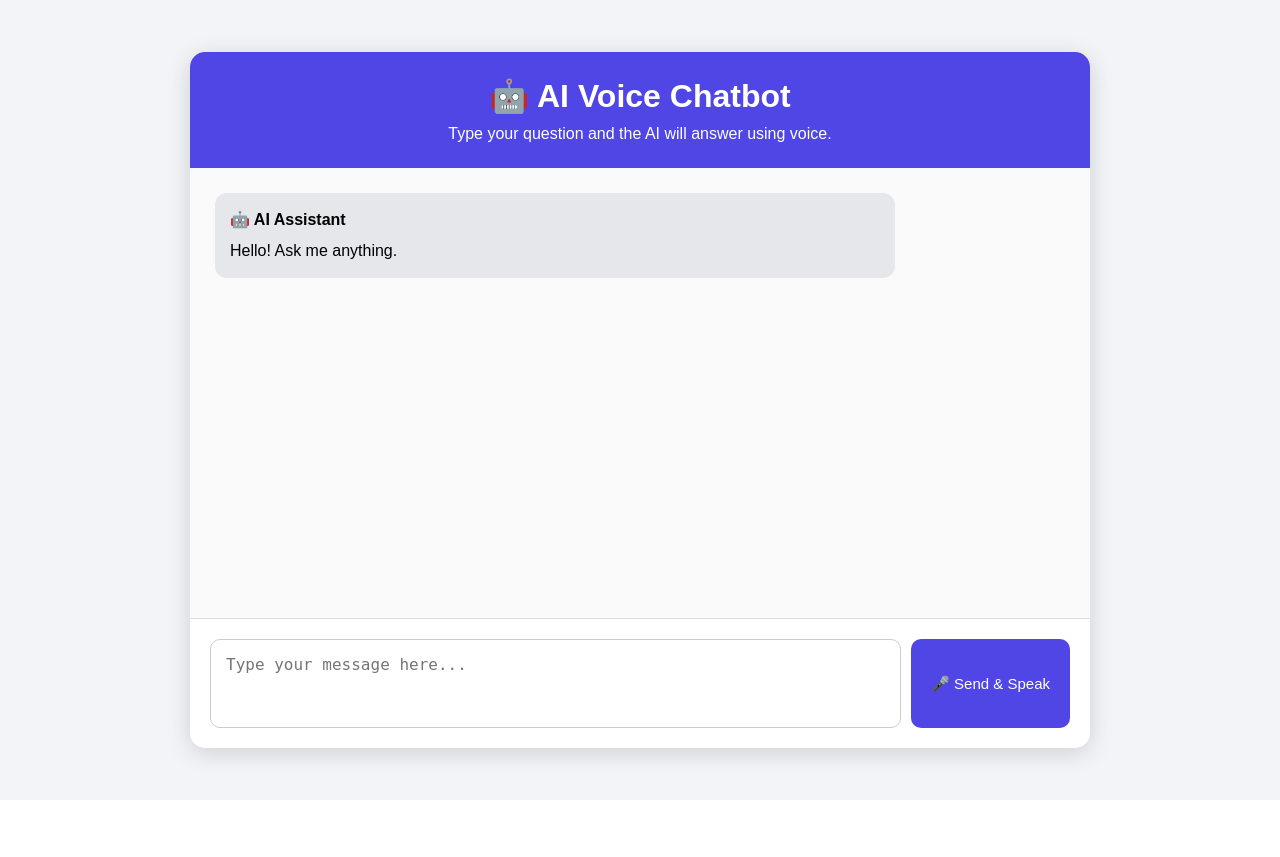
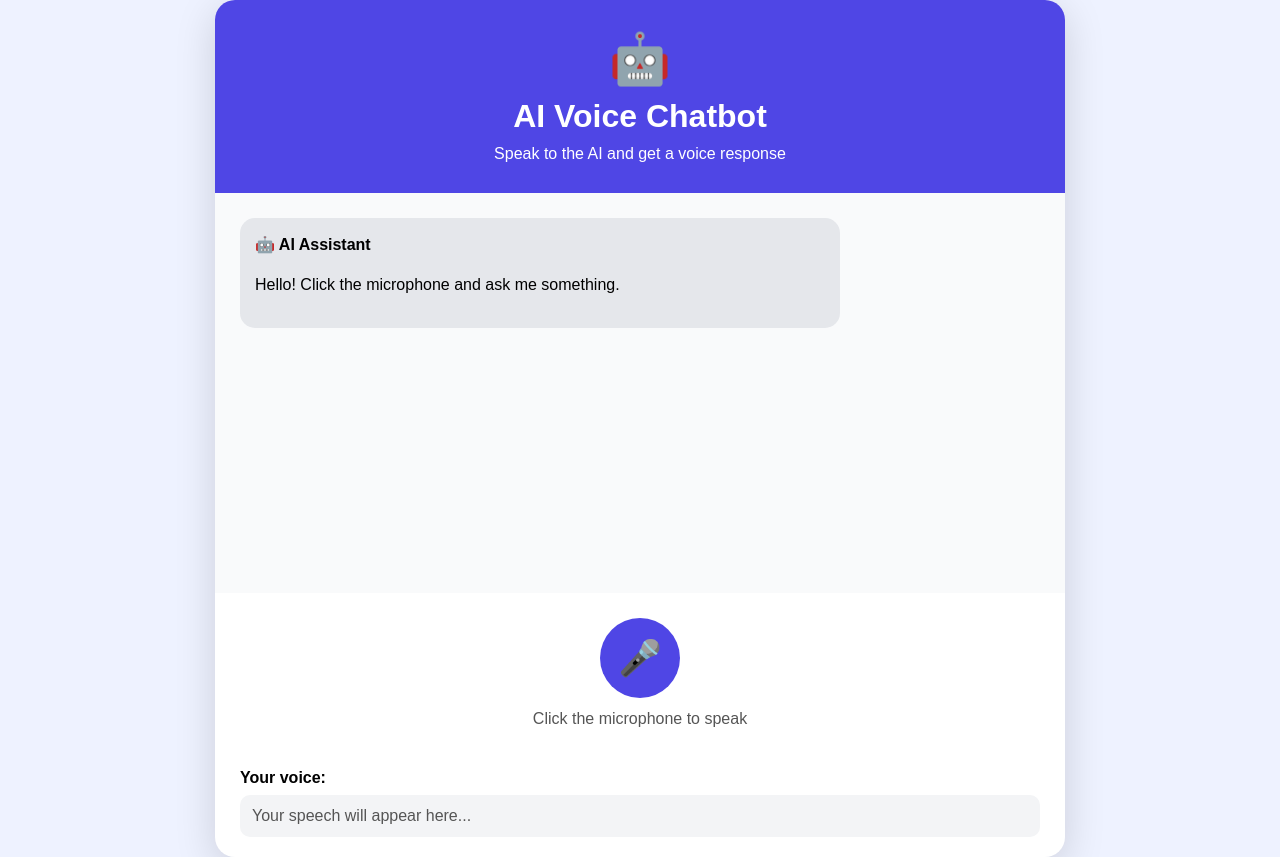
Before and after one commit to SREEDEVIARYA/ai_chatboat, a Flask app: page / in a window 1280 px wide. Before the commit the page ends 800 px from the top, so only its background shows below. Run offline with Flask 3, Linux system fonts and the light colour scheme.

Commit message:
Update AI voice chatbot

```diff
--- a/app.py
+++ b/app.py
@@ -1,42 +1,86 @@
-from flask import Flask, render_template, send_from_directory
-from routes.chat_routes import chat_bp
+from flask import (
+    Flask,
+    render_template,
+    send_from_directory
+)
+
 import os
 
 
+# Import chatbot blueprint
+from routes.chat_routes import chat_bp
+
+
+# Create Flask application
 app = Flask(__name__)
 
 
 # Register chatbot routes
-app.register_blueprint(chat_bp)
+app.register_blueprint(
+    chat_bp
+)
 
 
+# ------------------------------------
 # Home page
+# ------------------------------------
+
 @app.route("/")
 def home():
 
-    return render_template("index.html")
+    return render_template(
+        "index.html"
+    )
 
 
+# ------------------------------------
 # Serve audio files
-@app.route("/audio/<filename>")
+# ------------------------------------
+
+@app.route(
+    "/audio/<filename>"
+)
 def serve_audio(filename):
 
+    audio_folder = os.path.join(
+        app.root_path,
+        "audio"
+    )
+
+
     return send_from_directory(
-        os.path.join(app.root_path, "audio"),
+        audio_folder,
         filename
     )
 
 
+# ------------------------------------
+# Run application
+# ------------------------------------
+
 if __name__ == "__main__":
 
-    print("=" * 50)
-    print("Text-to-Voice AI Chatbot")
-    print("=" * 50)
-    print("Open: http://127.0.0.1:5000")
-    print("=" * 50)
+    print()
+    print("=" * 60)
+    print("       AI VOICE CHATBOT")
+    print("=" * 60)
+    print()
+    print(
+        "Open in browser:"
+    )
+    print(
+        "http://127.0.0.1:5000"
+    )
+    print()
+    print("=" * 60)
+
 
     app.run(
-        debug=True,
+
         host="127.0.0.1",
-        port=5000
+
+        port=5000,
+
+        debug=True
+
     )
--- a/static/css/style.css
+++ b/static/css/style.css
@@ -9,7 +9,7 @@ body {
 
     font-family: Arial, sans-serif;
 
-    background: #f2f4f8;
+    background: #eef2ff;
 
     min-height: 100vh;
 
@@ -26,13 +26,14 @@ body {
 
     width: 90%;
 
-    max-width: 900px;
+    max-width: 850px;
 
     background: white;
 
-    border-radius: 15px;
+    border-radius: 20px;
 
-    box-shadow: 0 5px 25px rgba(0, 0, 0, 0.15);
+    box-shadow:
+        0 10px 40px rgba(0, 0, 0, 0.15);
 
     overflow: hidden;
 
@@ -41,20 +42,27 @@ body {
 
 .header {
 
-    padding: 25px;
+    text-align: center;
+
+    padding: 30px;
 
     background: #4f46e5;
 
     color: white;
 
-    text-align: center;
+}
+
+
+.robot-icon {
+
+    font-size: 50px;
 
 }
 
 
 .header h1 {
 
-    margin: 0 0 10px 0;
+    margin: 10px 0;
 
 }
 
@@ -68,13 +76,13 @@ body {
 
 .chat-box {
 
-    height: 450px;
+    height: 400px;
+
+    padding: 25px;
 
     overflow-y: auto;
 
-    padding: 25px;
-
-    background: #fafafa;
+    background: #f9fafb;
 
 }
 
@@ -85,9 +93,9 @@ body {
 
     margin-bottom: 15px;
 
-    border-radius: 12px;
+    border-radius: 15px;
 
-    max-width: 80%;
+    max-width: 75%;
 
     line-height: 1.5;
 
@@ -99,8 +107,6 @@ body {
     margin-left: auto;
 
     background: #dbeafe;
-
-    text-align: right;
 
 }
 
@@ -118,90 +124,128 @@ body {
 
     font-weight: bold;
 
-    margin-bottom: 7px;
+    margin-bottom: 8px;
 
 }
 
 
-.input-area {
+.voice-section {
 
-    padding: 20px;
+    text-align: center;
 
-    display: flex;
-
-    gap: 10px;
-
-    border-top: 1px solid #ddd;
+    padding: 25px;
 
 }
 
 
-textarea {
+.mic-button {
 
-    flex: 1;
+    width: 80px;
 
-    resize: none;
+    height: 80px;
 
-    padding: 15px;
-
-    border: 1px solid #ccc;
-
-    border-radius: 10px;
-
-    font-size: 16px;
-
-}
-
-
-button {
-
-    padding: 15px 20px;
+    border-radius: 50%;
 
     border: none;
-
-    border-radius: 10px;
 
     background: #4f46e5;
 
     color: white;
 
+    font-size: 35px;
+
     cursor: pointer;
-
-    font-size: 15px;
 
 }
 
 
-button:hover {
+.mic-button:hover {
 
-    opacity: 0.9;
+    transform: scale(1.05);
 
 }
 
 
-button:disabled {
+.mic-button.listening {
 
-    background: #999;
+    background: #dc2626;
 
-    cursor: not-allowed;
+    animation: pulse 1s infinite;
+
+}
+
+
+@keyframes pulse {
+
+    0% {
+        transform: scale(1);
+    }
+
+    50% {
+        transform: scale(1.1);
+    }
+
+    100% {
+        transform: scale(1);
+    }
+
+}
+
+
+#voiceStatus {
+
+    color: #555;
+
+    margin-top: 12px;
+
+}
+
+
+.recognized-section {
+
+    padding: 0 25px 20px;
+
+}
+
+
+.recognized-section label {
+
+    font-weight: bold;
+
+}
+
+
+#recognizedText {
+
+    margin-top: 8px;
+
+    padding: 12px;
+
+    background: #f3f4f6;
+
+    border-radius: 10px;
+
+    color: #555;
 
 }
 
 
 .loading {
 
+    text-align: center;
+
     padding: 15px;
 
-    text-align: center;
-
-    color: #555;
+    color: #4f46e5;
 
 }
 
 
 audio {
 
-    margin-top: 10px;
+    display: block;
+
+    margin-top: 12px;
 
     width: 100%;
 
--- a/static/js/script.js
+++ b/static/js/script.js
@@ -1,31 +1,203 @@
-async function sendMessage() {
+let recognition;
 
-    const input = document.getElementById("messageInput");
-
-    const sendButton = document.getElementById("sendButton");
-
-    const loading = document.getElementById("loading");
-
-    const chatBox = document.getElementById("chatBox");
+let isListening = false;
 
 
-    const message = input.value.trim();
+// Check browser support
+
+if (
+    "webkitSpeechRecognition" in window ||
+    "SpeechRecognition" in window
+) {
+
+    const SpeechRecognition =
+        window.SpeechRecognition ||
+        window.webkitSpeechRecognition;
 
 
-    if (!message) {
+    recognition = new SpeechRecognition();
 
-        alert("Please enter a message.");
+
+    // Language
+
+    recognition.lang = "en-US";
+
+
+    // Return final result
+
+    recognition.continuous = false;
+
+    recognition.interimResults = false;
+
+
+    // When microphone starts
+
+    recognition.onstart = function () {
+
+        isListening = true;
+
+        const micButton =
+            document.getElementById("micButton");
+
+        const voiceStatus =
+            document.getElementById("voiceStatus");
+
+
+        micButton.classList.add("listening");
+
+        micButton.innerHTML = "🔴";
+
+        voiceStatus.innerText =
+            "Listening... Speak now";
+
+    };
+
+
+    // When speech is recognized
+
+    recognition.onresult = function (event) {
+
+        const transcript =
+            event.results[0][0].transcript;
+
+
+        document.getElementById(
+            "recognizedText"
+        ).innerText = transcript;
+
+
+        console.log("User said:", transcript);
+
+
+        // Send recognized text to backend
+
+        sendMessage(transcript);
+
+    };
+
+
+    // When recognition ends
+
+    recognition.onend = function () {
+
+        isListening = false;
+
+        const micButton =
+            document.getElementById("micButton");
+
+        const voiceStatus =
+            document.getElementById("voiceStatus");
+
+
+        micButton.classList.remove("listening");
+
+        micButton.innerHTML = "🎤";
+
+        voiceStatus.innerText =
+            "Click the microphone to speak";
+
+    };
+
+
+    // Error handling
+
+    recognition.onerror = function (event) {
+
+        console.error(
+            "Speech recognition error:",
+            event.error
+        );
+
+
+        const voiceStatus =
+            document.getElementById("voiceStatus");
+
+
+        if (event.error === "not-allowed") {
+
+            voiceStatus.innerText =
+                "Microphone permission denied";
+
+        }
+
+        else if (event.error === "no-speech") {
+
+            voiceStatus.innerText =
+                "No speech detected. Try again.";
+
+        }
+
+        else {
+
+            voiceStatus.innerText =
+                "Speech recognition error";
+
+        }
+
+    };
+
+}
+
+
+// Start microphone
+
+function startListening() {
+
+    if (!recognition) {
+
+        alert(
+            "Speech recognition is not supported in this browser. Please use Google Chrome."
+        );
 
         return;
 
     }
 
 
-    // Display user message
+    if (isListening) {
 
-    const userMessage = document.createElement("div");
+        recognition.stop();
 
-    userMessage.className = "user-message message";
+        return;
+
+    }
+
+
+    recognition.start();
+
+}
+
+
+// Send recognized text to Flask
+
+async function sendMessage(message) {
+
+    if (!message || !message.trim()) {
+
+        return;
+
+    }
+
+
+    const chatBox =
+        document.getElementById("chatBox");
+
+    const loading =
+        document.getElementById("loading");
+
+    const micButton =
+        document.getElementById("micButton");
+
+
+    // Display user's message
+
+    const userMessage =
+        document.createElement("div");
+
+
+    userMessage.className =
+        "user-message message";
+
 
     userMessage.innerHTML = `
 
@@ -43,21 +215,18 @@ async function sendMessage() {
     chatBox.appendChild(userMessage);
 
 
-    // Clear input
-
-    input.value = "";
-
-
     // Show loading
 
     loading.style.display = "block";
 
-    sendButton.disabled = true;
+    micButton.disabled = true;
 
 
     try {
 
-        const response = await fetch("/chat", {
+        const response = await fetch(
+            "/chat",
+            {
 
                 method: "POST",
 
@@ -69,10 +238,12 @@ async function sendMessage() {
                     message: message
                 })
 
-        });
+            }
+        );
 
 
-        const data = await response.json();
+        const data =
+            await response.json();
 
 
         if (!data.success) {
@@ -84,11 +255,14 @@ async function sendMessage() {
         }
 
 
-        // Create bot message
+        // Display AI response
 
-        const botMessage = document.createElement("div");
+        const botMessage =
+            document.createElement("div");
 
-        botMessage.className = "bot-message message";
+
+        botMessage.className =
+            "bot-message message";
 
 
         botMessage.innerHTML = `
@@ -107,8 +281,6 @@ async function sendMessage() {
                     src="${data.audio}"
                     type="audio/mpeg">
 
-                Your browser does not support audio.
-
             </audio>
 
         `;
@@ -119,22 +291,27 @@ async function sendMessage() {
 
         // Scroll to bottom
 
-        chatBox.scrollTop = chatBox.scrollHeight;
+        chatBox.scrollTop =
+            chatBox.scrollHeight;
 
 
-    } catch (error) {
+    }
+
+    catch (error) {
 
         console.error(error);
 
-        alert("Unable to connect to the server.");
+        alert(
+            "Unable to connect to the server."
+        );
 
-    } finally {
+    }
+
+    finally {
 
         loading.style.display = "none";
 
-        sendButton.disabled = false;
-
-        input.focus();
+        micButton.disabled = false;
 
     }
 
@@ -145,27 +322,11 @@ async function sendMessage() {
 
 function escapeHtml(text) {
 
-    const div = document.createElement("div");
+    const div =
+        document.createElement("div");
 
     div.textContent = text;
 
     return div.innerHTML;
 
 }
-
-
-// Press Enter to send
-
-document
-    .getElementById("messageInput")
-    .addEventListener("keydown", function(event) {
-
-        if (event.key === "Enter" && !event.shiftKey) {
-
-            event.preventDefault();
-
-            sendMessage();
-
-        }
-
-    });
--- a/templates/index.html
+++ b/templates/index.html
@@ -8,7 +8,7 @@
     <meta name="viewport"
           content="width=device-width, initial-scale=1.0">
 
-    <title>AI Text to Voice Chatbot</title>
+    <title>AI Voice Chatbot</title>
 
     <link rel="stylesheet"
           href="{{ url_for('static', filename='css/style.css') }}">
@@ -19,16 +19,24 @@
 
 <div class="container">
 
+    <!-- Header -->
+
     <div class="header">
 
-        <h1>🤖 AI Voice Chatbot</h1>
+        <div class="robot-icon">
+            🤖
+        </div>
+
+        <h1>AI Voice Chatbot</h1>
 
         <p>
-            Type your question and the AI will answer using voice.
+            Speak to the AI and get a voice response
         </p>
 
     </div>
 
+
+    <!-- Chat Area -->
 
     <div id="chatBox" class="chat-box">
 
@@ -38,44 +46,65 @@
                 🤖 AI Assistant
             </div>
 
-            <div>
-                Hello! Ask me anything.
-            </div>
+            <p>
+                Hello! Click the microphone and ask me something.
+            </p>
 
         </div>
 
     </div>
 
 
-    <div class="input-area">
+    <!-- Voice Control -->
 
-        <textarea
-            id="messageInput"
-            placeholder="Type your message here..."
-            rows="3"></textarea>
+    <div class="voice-section">
 
-        <button id="sendButton"
-                onclick="sendMessage()">
+        <button
+            id="micButton"
+            class="mic-button"
+            onclick="startListening()">
 
-            🎤 Send & Speak
+            🎤
 
         </button>
 
+        <p id="voiceStatus">
+            Click the microphone to speak
+        </p>
+
     </div>
 
+
+    <!-- Recognized Text -->
+
+    <div class="recognized-section">
+
+        <label>
+            Your voice:
+        </label>
+
+        <div id="recognizedText">
+            Your speech will appear here...
+        </div>
+
+    </div>
+
+
+    <!-- Loading -->
 
     <div id="loading"
          class="loading"
          style="display:none;">
 
-        ⏳ Generating response and voice...
+        🤔 AI is thinking...
 
     </div>
 
 </div>
 
 
-<script src="{{ url_for('static', filename='js/script.js') }}"></script>
+<script src="{{ url_for('static',
+filename='js/script.js') }}"></script>
 
 </body>
 
```
Also changed, not shown: routes/chat_routes.py (+102 -17 lines), utils/audio_utils.py (+15 -3 lines). Lines whose indentation alone changed are shown as unchanged.
